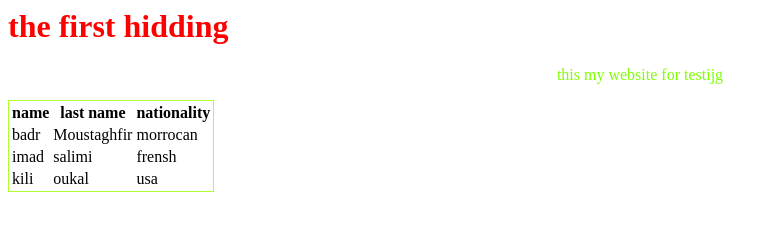
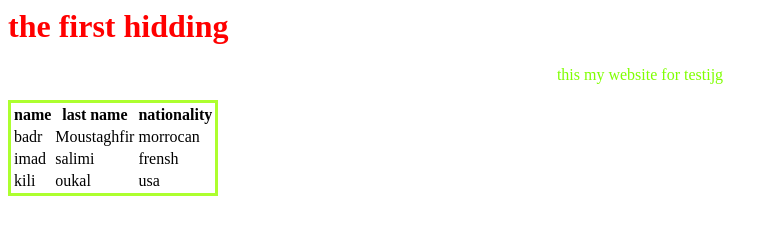
Before and after one commit to badrmous/badr.github.io, a plain HTML site: page index.html in a window 1280 px wide. Shown: the whole page, without its empty margins (0-778 px from the left). Drawn offline with Linux system fonts and the light colour scheme.

Commit message:
increase size

```diff
--- a/index.html
+++ b/index.html
@@ -14,7 +14,7 @@ p{
     text-align: center;
 }
 table{
-    border: 1px solid greenyellow;
+    border: 3px solid greenyellow;
 }
 </style>
     <body>
```
